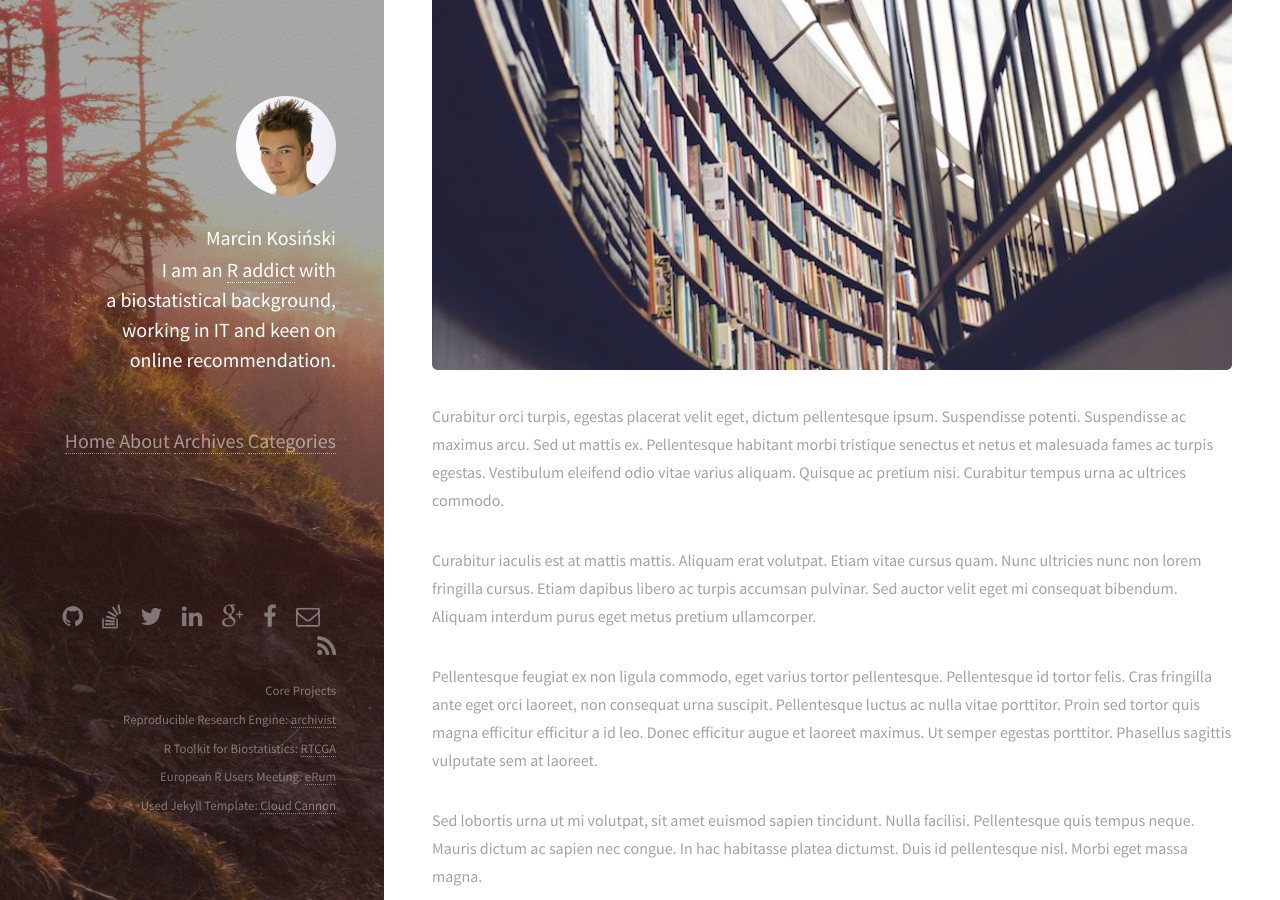
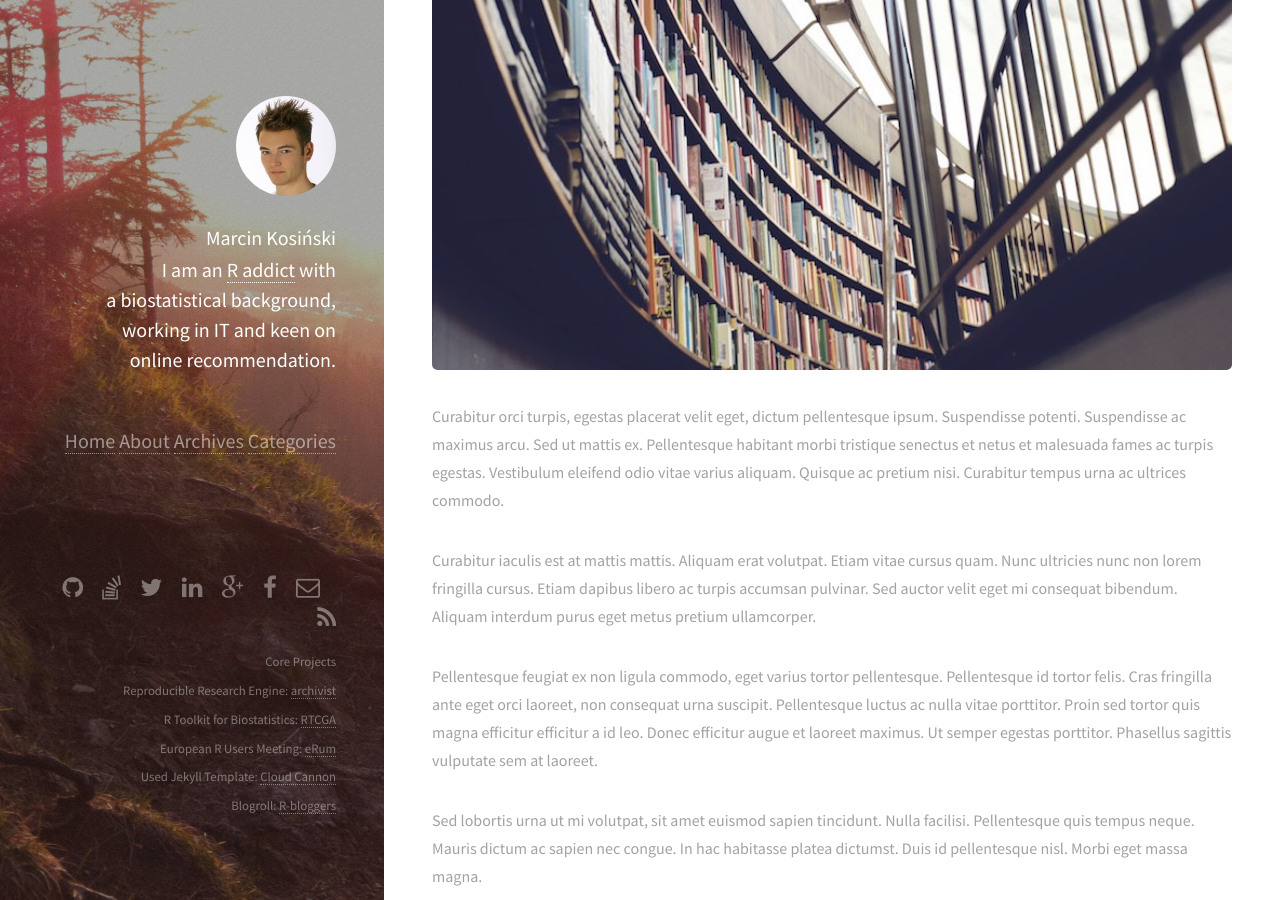
Before and after one commit to MarcinKosinski/MarcinKosinski.github.io, a Jekyll site: the page built from index.html, in a window 1280 px wide and 900 px high, scrolled down 315 px. Built offline with Jekyll 4.4.1, drawn with Linux system fonts in a browser that asks for light colours; comment, search, counter and statistics services are not loaded.

Commit message:
blogroll

```diff
--- a/_layouts/default.html
+++ b/_layouts/default.html
@@ -58,7 +58,6 @@
              {% endif %}
            {% endif %}
          {% endfor %}</h1>
-
 
       </header>
 
@@ -158,6 +157,7 @@
                 <li>R Toolkit for Biostatistics: <a href="https://rtcga.github.io/RTCGA">RTCGA</a></li>
                 <li>European R Users Meeting: <a href="https://erum.ue.poznan.pl">eRum</a></li>
                 <li>Used Jekyll Template: <a href="http://cloudcannon.com">Cloud Cannon</a></li>
+                <li>Blogroll: <a href="http://www.r-bloggers.com/">R-bloggers</a></li>
             </ul>
             </div>
         </footer>
```
